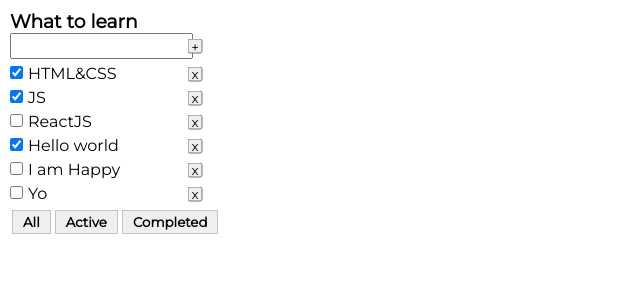
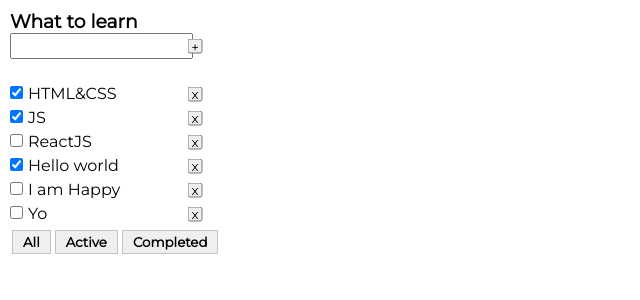
Before and after one commit to I1yaEsenko/my-todolist, a React (Create React App) app: page / in a window 1280 px wide. Shown: the top 300 px of the page, without its empty margins (0-640 px from the left). Built offline with nearby package versions, Linux system fonts and the light colour scheme.

Commit message:
add error message

```diff
--- a/src/App.module.css
+++ b/src/App.module.css
@@ -10,6 +10,11 @@
 
 .todolist {
     padding: 10px;
+}
+
+.todolist__error{
+    height: 20px;
+    color: red;
 }
 
 .todolist__inputField{
--- a/src/components/todolist.tsx
+++ b/src/components/todolist.tsx
@@ -15,22 +15,20 @@ export const Todolist = (props: TodolistPropsType) => {
 
     let [title, setTitle] = useState<string>('')
 
-    let [error, setError] = useState<string>('Ошибка. Заполните поле')
+    let [error, setError] = useState<string>('')
 
     let titleOnChangeHandler = (e: ChangeEvent<HTMLInputElement>) => {
-
         setTitle(e.currentTarget.value)
+        setError('')
     }
 
 
     let addChangeHandler = () => {
-        // if (title.trim() === ' ') {
-        //     error &&
-        //     setError('')
-        // }
-        {
-            props.addTask(title)
+        if (title.trim() === '') {
+          setError('Заполните поле ввода!')
+            return
         }
+        props.addTask(title.trim())
         setTitle('')
     }
 
@@ -45,7 +43,9 @@ export const Todolist = (props: TodolistPropsType) => {
                 <input className={t.inputField__input} value={title} onChange={titleOnChangeHandler}/>
                 <button className={t.inputField__button} onClick={addChangeHandler}>+</button>
             </div>
-
+            <div className={t.todolist__error}>
+                {error && <div className={t.todolist__error_text}>{error}</div>}
+            </div>
             <ul className={t.todolist__list}>
                 {props.tasks.map(
                     (task) => {
```
